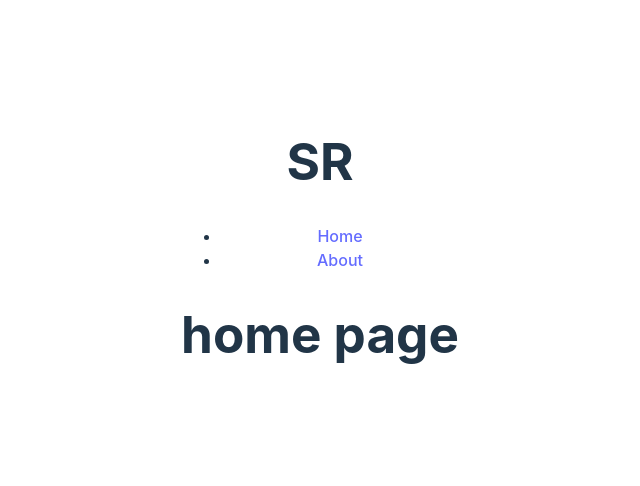
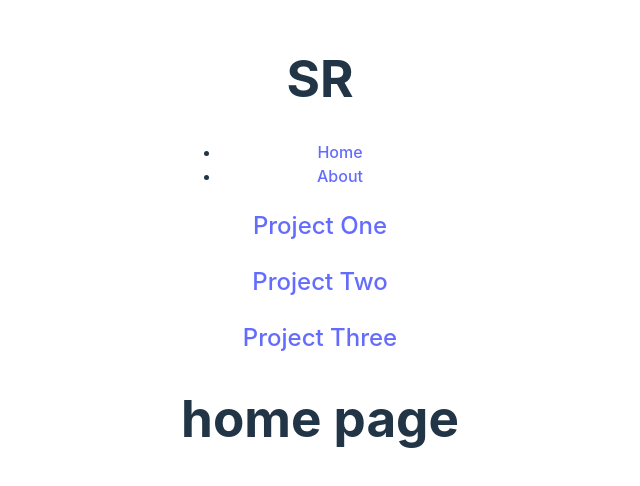
Before and after one commit to sydnirose/sydnirose, a React (Vite) app in the folder portfolio/: page / in a window 1280 px wide. Shown: the part 152-638 px from the top of the page, without its empty margins (320-960 px from the left). Built offline with nearby package versions, Linux system fonts and the light colour scheme; the HTML template or start-up script is replaced by a standard one.

Commit message:
update routes

```diff
--- a/portfolio/src/App.jsx
+++ b/portfolio/src/App.jsx
@@ -1,9 +1,9 @@
 import { Link, Route, Routes } from 'react-router-dom'
 import { Home } from './views/Home'
 import { About } from './views/About'
-// import { ProjectOne } from './views/ProjectOne'
-// import { ProjectTwo } from './views/ProjectTwo'
-// import { ProjectThree } from './views/ProjectThree'
+import { ProjectOne } from './views/ProjectOne'
+import { ProjectTwo } from './views/ProjectTwo'
+import { ProjectThree } from './views/ProjectThree'
 import './App.css'
 
 function App() {
@@ -21,17 +21,17 @@ function App() {
       </nav>
 
     {/* Projects */}
-      {/* <h2><Link to="/projectone">Project One</Link></h2>
+      <h2><Link to="/projectone">Project One</Link></h2>
       <h2><Link to="/projectone">Project Two</Link></h2>
-      <h2><Link to="/projectone">Project Three</Link></h2> */}
+      <h2><Link to="/projectone">Project Three</Link></h2>
 
     {/* Routes */}
       <Routes>
         <Route path="/" element={<Home />} />
         <Route path="/about" element={<About />} />
-        {/* <Route path="/projectone" element={<ProjectOne />} />
+        <Route path="/projectone" element={<ProjectOne />} />
         <Route path="/projecttwo" element={<ProjectTwo />} />
-        <Route path="/projectthree" element={<ProjectThree />} /> */}
+        <Route path="/projectthree" element={<ProjectThree />} />
       </Routes>
     </>
   )
```
